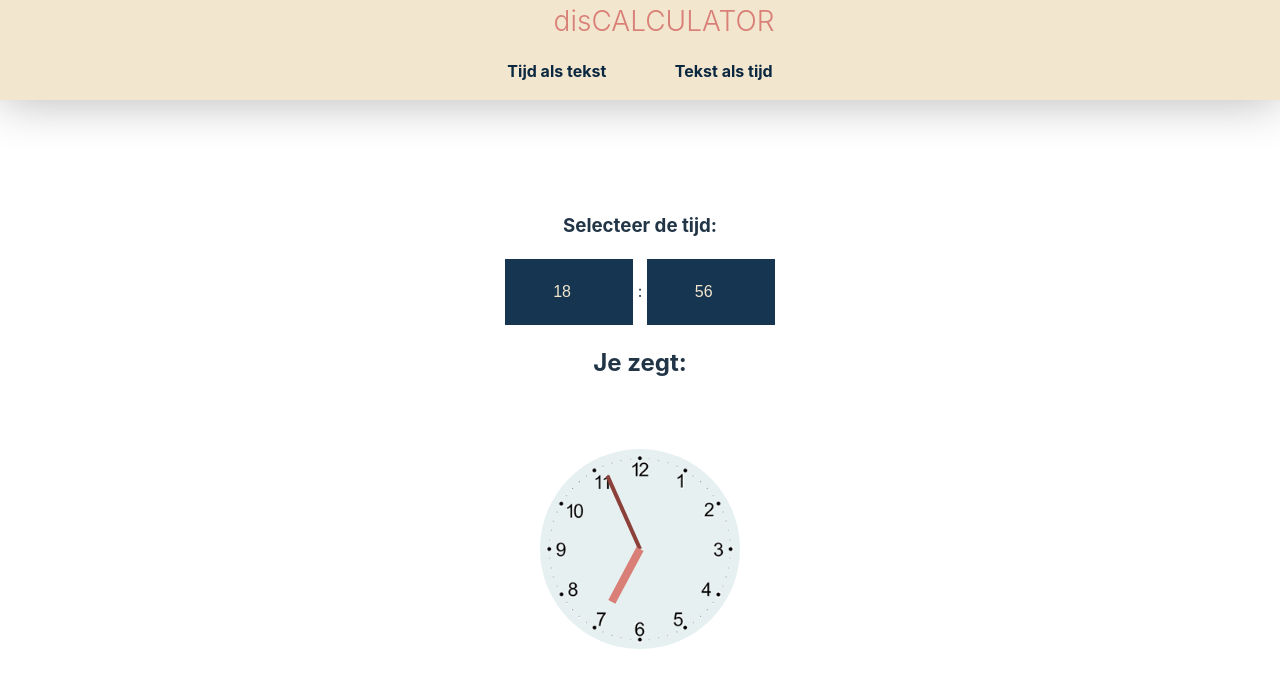
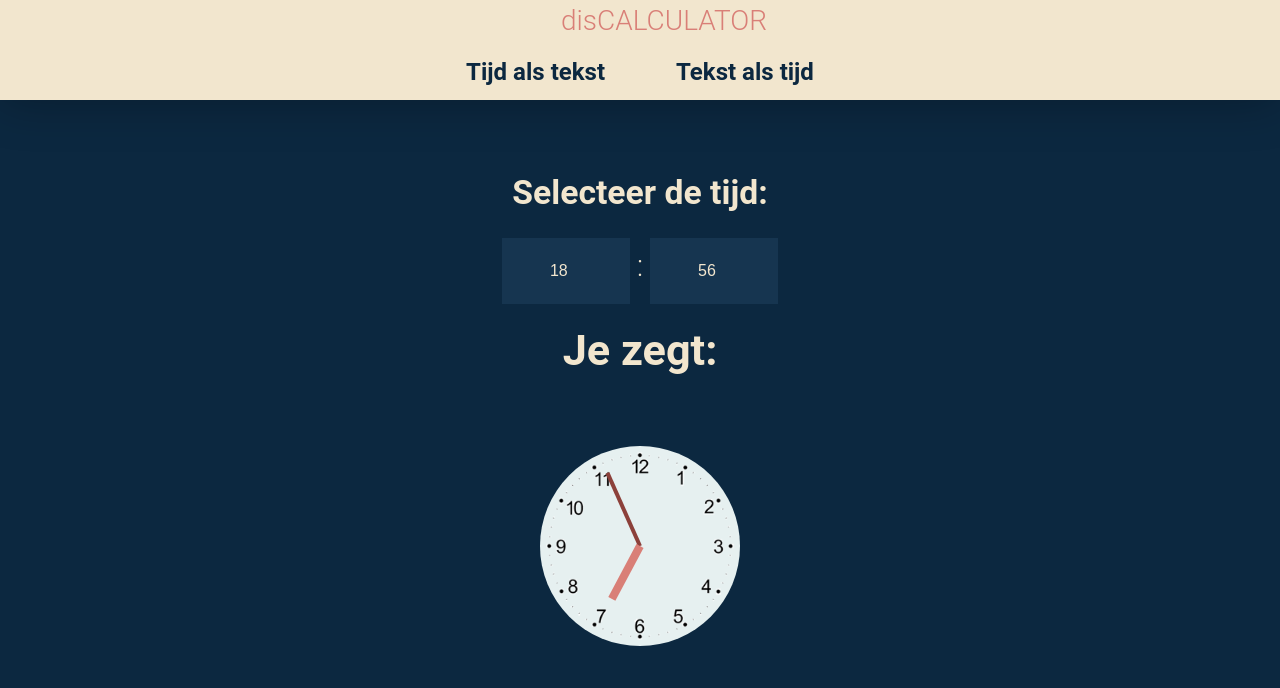
Before and after one commit to jorrikklijnsma/DisCalculator, a Svelte app: page / in a window 1280 px wide. Shown: the top 688 px of the page. Built offline with nearby package versions, Linux system fonts and the light colour scheme.

Commit message:
fix: clock and style improvements

```diff
--- a/src/App.svelte
+++ b/src/App.svelte
@@ -13,8 +13,7 @@
   let selectedView = 'Time as Text'
 </script>
 
-<main>
-  <div id="app">
+<main id="app">
   <header>
     <div class="logo">
       disCALCULATOR
@@ -32,34 +31,12 @@
       <TimeInText />
     {/if}
   </div>
-  </div>
 </main>
 
 <style lang="scss">
-@import url('https://fonts.googleapis.com/css2?family=Roboto:ital,wght@0,700;1,300&display=swap');
-html {
-  font-size: 10px;
-}
-body {
-  font-family: 'Roboto', sans-serif;
-  background: #0C2840;
-  -webkit-font-smoothing: antialiased;
-  -moz-osx-font-smoothing: grayscale;
-  color: #F2E6CE;
-  font-size: 1.8rem;
-  line-height: 1.4rem;
-  padding: 3rem;
-  padding-top: 16rem;
-  font-weight: 300;
-  margin: 0;
-}
-
 header{
   height: 100px;
-  width: 100%;
-  position: fixed;
-  top: 0;
-  left: 0;
+  width: 100vw;
   display: flex;
   align-items: top;
   justify-content: center;
@@ -84,6 +61,7 @@ header{
       color: #0C2840;
       height: 100%;
       padding: 0 2rem;
+      font-size: 1.5rem;
       text-decoration: none;
       transform: scale(1);
       transition: color .2s ease-in-out, transform .2s ease-in-out;
--- a/src/app.css
+++ b/src/app.css
@@ -24,11 +24,27 @@ a:hover {
 }
 
 body {
+  font-family: "Roboto", sans-serif;
+  background: #0c2840;
+  -webkit-font-smoothing: antialiased;
+  -moz-osx-font-smoothing: grayscale;
+  color: #f2e6ce;
+  font-size: 1.8rem;
+  line-height: 1.4rem;
+  font-weight: 300;
   margin: 0;
   display: flex;
-  place-items: center;
+  place-items: start;
   min-width: 320px;
   min-height: 100vh;
+}
+
+#app {
+  max-width: 100vw;
+  display: flex;
+  flex-direction: column;
+  justify-content: space-between;
+  padding: 0;
 }
 
 h1 {
@@ -38,13 +54,6 @@ h1 {
 
 .card {
   padding: 2em;
-}
-
-#app {
-  max-width: 1280px;
-  margin: 0 auto;
-  padding: 2rem;
-  text-align: center;
 }
 
 button {
--- a/src/components/Time.svelte
+++ b/src/components/Time.svelte
@@ -9,7 +9,6 @@
     type TimeText = LabelTypeObject[]
 
     let hours = 18;
-    let hoursForClock = 18;
     let minutes = 56;
     let tijdText:TimeText = [];
     let errorText: string | null = null;
@@ -140,7 +139,7 @@
   </div>
 
   <Clock
-      hours={hoursForClock}
+      hours={hours}
       minutes={minutes}
   />
 </div>
```
Lines whose indentation alone changed are shown as unchanged.
